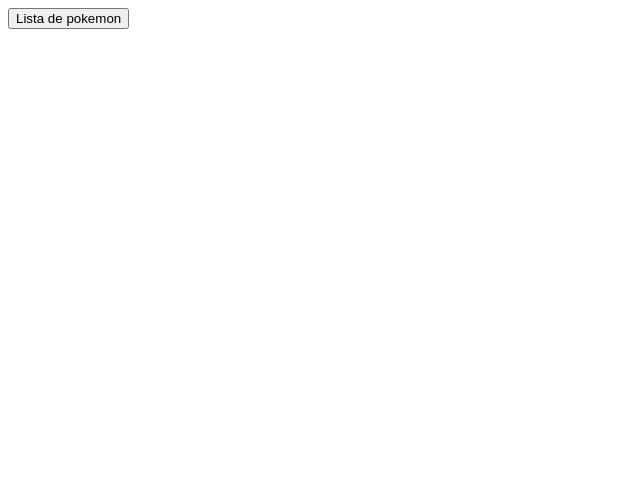
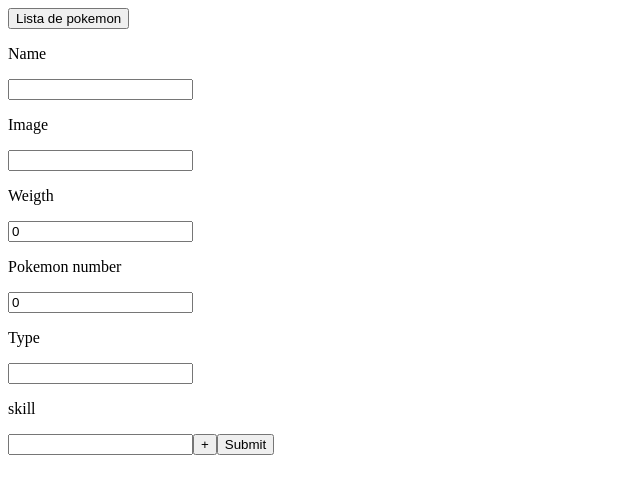
Before and after one commit to Salvadoranr/CRUD-Angular8, an Angular app: page / in a window 1280 px wide. Shown: the top 494 px of the page, without its empty margins (0-640 px from the left). Built offline with nearby package versions, Linux system fonts and the light colour scheme.

Commit message:
created form componente

```diff
--- a/src/app/app.component.html
+++ b/src/app/app.component.html
@@ -5,4 +5,5 @@
     </button>
   </a>
 </nav>
+<app-pokemon-form ></app-pokemon-form>
 <router-outlet></router-outlet>
--- /dev/null
+++ b/src/app/components/pokemon-form/pokemon-form.component.html
@@ -0,0 +1,28 @@
+<form [formGroup]="pokemonForm" (ngSubmit)="onFormSubmit(pokemonForm.value)">
+    <label for="name">
+      <p>Name</p>
+      <input type="text" id="name" formControlName="name" />
+    </label>
+    <label for="image">
+      <p>Image</p>
+      <input type="text" id="image" formControlName="image" />
+    </label>
+    <label for="weigth">
+      <p>Weigth</p>
+      <input type="number" id="weigth" formControlName="weigth" />
+    </label>
+    <label for="id">
+      <p>Pokemon number</p>
+      <input type="text" id="id" formControlName="id" />
+    </label>
+    <label for="type">
+      <p>Type</p>
+      <input type="text" id="type" formControlName="type" />
+    </label>
+    <label for="move">
+      <p>skill</p>
+      <input type="text" id="move" formControlName="move" *ngFor="let i of skills"/>
+      <button (click)="increase()">+</button>
+    </label>
+    <button type="submit">Submit</button>
+  </form>
--- /dev/null
+++ b/src/app/components/pokemon-form/pokemon-form.component.ts
@@ -0,0 +1,42 @@
+import { Component, OnInit, Input, Output, EventEmitter } from '@angular/core';
+import { IPokemon } from '../../interfaces/pokemon.interface';
+import { FormBuilder, FormGroup } from '@angular/forms';
+
+@Component({
+  selector: 'app-pokemon-form',
+  templateUrl: './pokemon-form.component.html',
+  styleUrls: ['./pokemon-form.component.scss']
+})
+export class PokemonFormComponent implements OnInit {
+  @Input() name = '';
+  @Input() image = '';
+  @Input() weigth = 0;
+  @Input() move = [];
+  @Input() type = '';
+  @Input() id = 0;
+  @Output() formHandler = new EventEmitter<IPokemon>();
+  pokemonForm: FormGroup;
+  skills: number[]
+
+  constructor(private formBuilder: FormBuilder) {
+    this.skills = [1];
+  }
+
+  ngOnInit() {
+    this.pokemonForm = this.formBuilder.group({
+      name: [this.name],
+      image: [this.image],
+      weigth: [this.weigth],
+      move: [this.move],
+      type: [this.type],
+      id: [this.id]
+    });
+  }
+  increase() {
+    this.skills.push(1);
+  }
+  onFormSubmit(values: IPokemon) {
+
+  }
+
+}
```
Also changed, not shown: src/app/app.module.ts (+5 -10 lines), src/app/components/pokemon-form/pokemon-form.component.scss (added), 1 other file (tests, documents, lock files or other folders).
